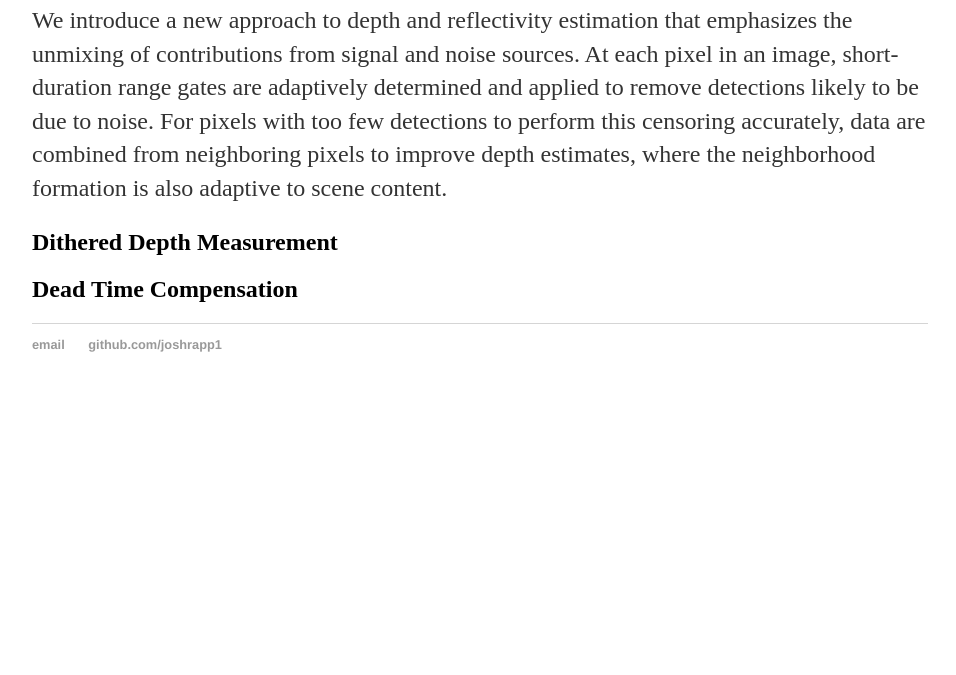
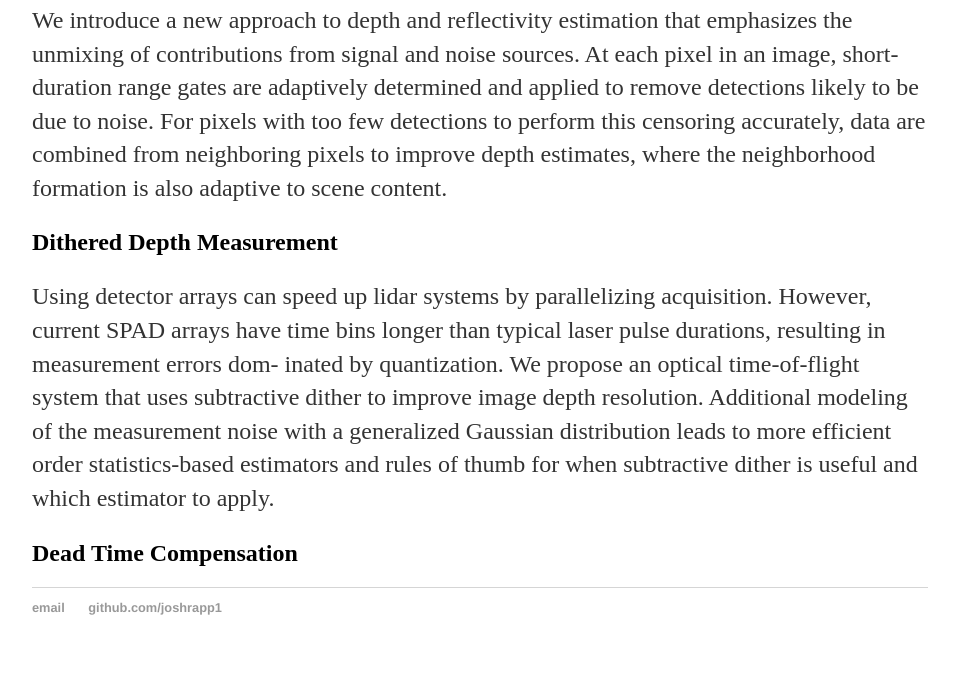
Before and after one commit to joshrapp1/joshrapp1.github.io, a Jekyll site: the page built from research/index.md, in a window 1280 px wide. Shown: the part 728-1403 px from the top of the page, without its empty margins (160-1116 px from the left). Built offline with Jekyll 4.4.1, drawn with Linux system fonts in a browser that asks for light colours; our own code applies the rules of GitHub Pages for plain Markdown files; before the commit the page ends 1140 px from its top, so only the background shows below that.

Commit message:
Update index.md
Added dither text

```diff
--- a/research/index.md
+++ b/research/index.md
@@ -11,5 +11,12 @@ data are combined from neighboring pixels to improve depth estimates,
 where the neighborhood formation is also adaptive to scene content.
 
 ## Dithered Depth Measurement
+Using detector arrays can speed up lidar systems by parallelizing acquisition.
+However, current SPAD arrays have time bins longer than typical laser pulse durations,
+resulting in measurement errors dom- inated by quantization.
+We propose an optical time-of-flight system that uses subtractive dither to improve image depth resolution.
+Additional modeling of the measurement noise with a generalized Gaussian distribution
+leads to more efficient order statistics-based estimators and rules of thumb for when subtractive dither is useful
+and which estimator to apply.
 
 ## Dead Time Compensation
```
